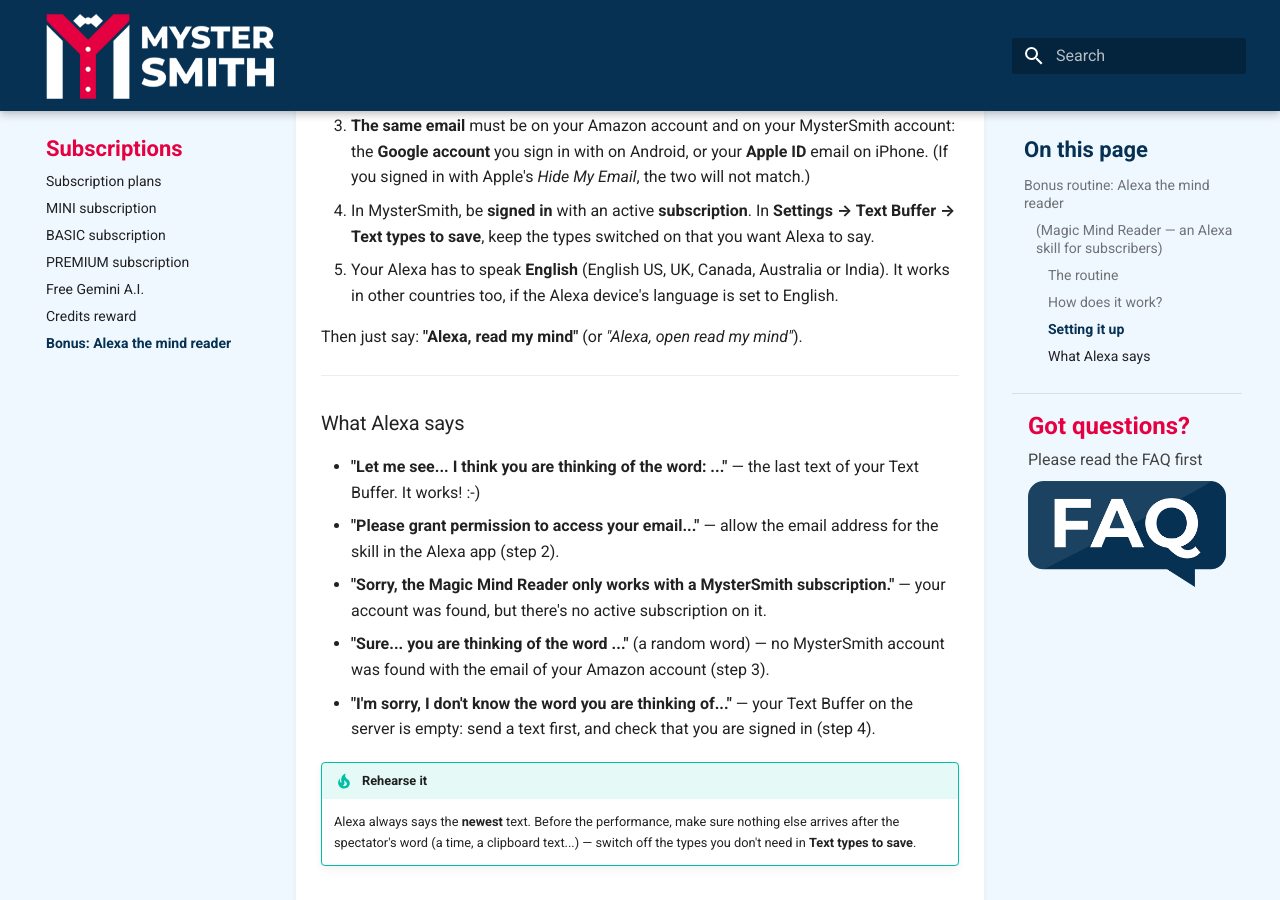
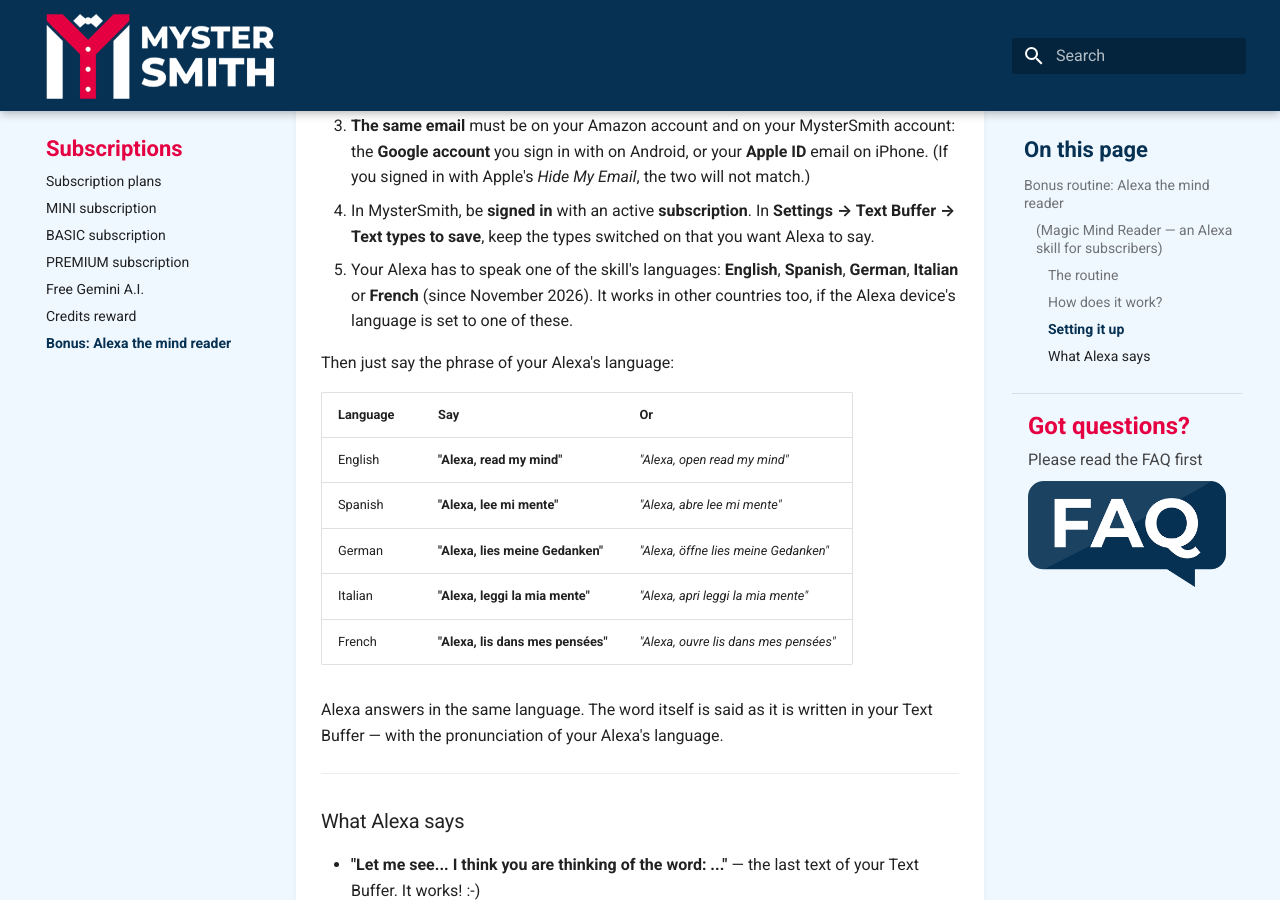
Before and after one commit to ragcsalo/mystersmith-docs, an MkDocs documentation site: the page built from docs/subscriptions/alexa-mind-reader.md, in a window 1280 px wide and 900 px high, scrolled down 1756 px. Built offline with MkDocs 1.6.1 and Material for MkDocs 9.7.7, drawn with Linux system fonts in a browser that asks for light colours.

Commit message:
Alexa the mind reader: Spanish, German, Italian and French
Co-Authored-By: Claude Opus 5.5 <noreply@anthropic.com>

```diff
--- a/docs/subscriptions/alexa-mind-reader.md
+++ b/docs/subscriptions/alexa-mind-reader.md
@@ -33,9 +33,19 @@ Alexa says the **last text of your [Text Buffer](../user-guide/text-buffer.md)**
 2. **Allow it to use your email address**: the Alexa app asks for it when you enable the skill (later: Alexa app → Skills & Games → Your Skills → Magic Mind Reader → Settings → Manage permissions → Email Address).
 3. **The same email** must be on your Amazon account and on your MysterSmith account: the **Google account** you sign in with on Android, or your **Apple ID** email on iPhone. (If you signed in with Apple's *Hide My Email*, the two will not match.)
 4. In MysterSmith, be **signed in** with an active **subscription**. In **Settings → Text Buffer → Text types to save**, keep the types switched on that you want Alexa to say.
-5. Your Alexa has to speak **English** (English US, UK, Canada, Australia or India). It works in other countries too, if the Alexa device's language is set to English.
+5. Your Alexa has to speak one of the skill's languages: **English**, **Spanish**, **German**, **Italian** or **French** (since November 2026). It works in other countries too, if the Alexa device's language is set to one of these.
 
-Then just say: **"Alexa, read my mind"** (or *"Alexa, open read my mind"*).
+Then just say the phrase of your Alexa's language:
+
+| Language | Say | Or |
+|---|---|---|
+| English | **"Alexa, read my mind"** | *"Alexa, open read my mind"* |
+| Spanish | **"Alexa, lee mi mente"** | *"Alexa, abre lee mi mente"* |
+| German | **"Alexa, lies meine Gedanken"** | *"Alexa, öffne lies meine Gedanken"* |
+| Italian | **"Alexa, leggi la mia mente"** | *"Alexa, apri leggi la mia mente"* |
+| French | **"Alexa, lis dans mes pensées"** | *"Alexa, ouvre lis dans mes pensées"* |
+
+Alexa answers in the same language. The word itself is said as it is written in your Text Buffer — with the pronunciation of your Alexa's language.
 
 ---
 
```
